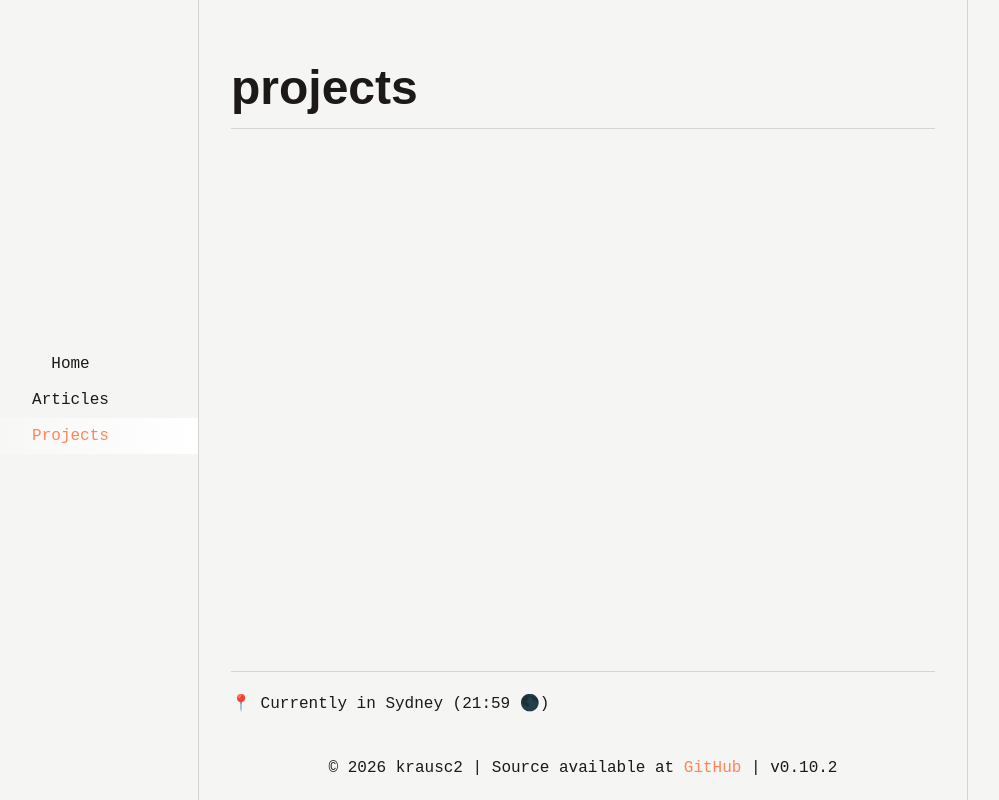
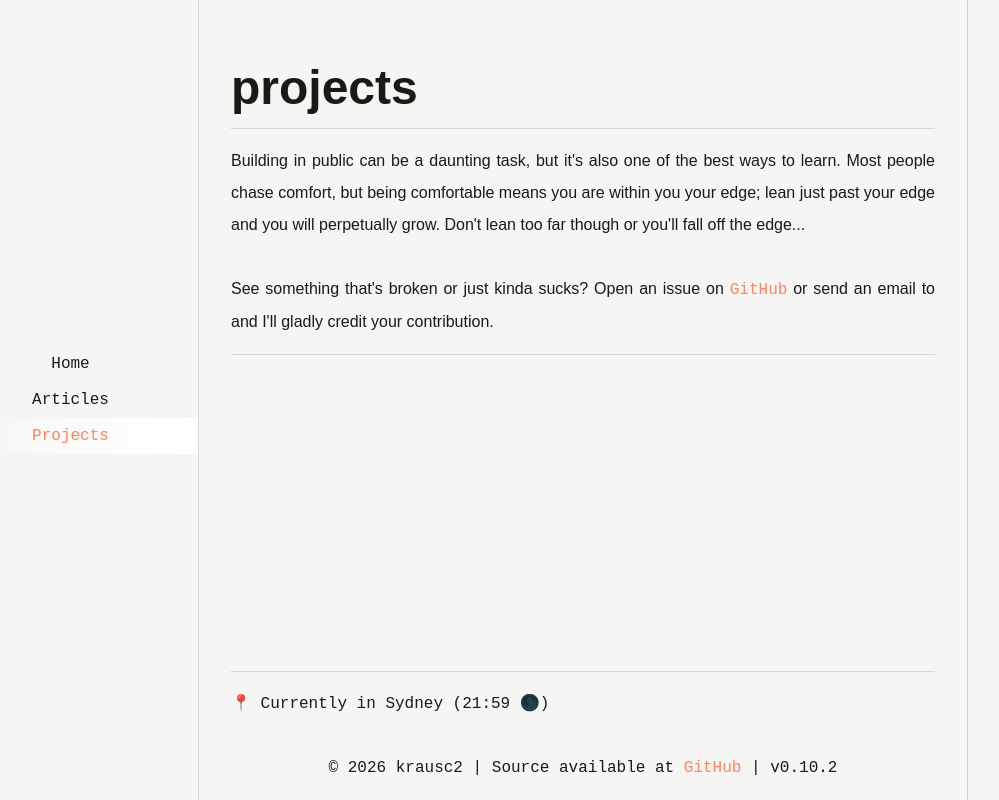
Before and after one commit to krausc2/kc2.dev, a SvelteKit app: page /projects in a window 1280 px wide. Shown: the whole page, without its empty margins (57-1056 px from the left). Built offline with nearby package versions, Linux system fonts and the light colour scheme.

Commit message:
feat: add page description and email logic

```diff
--- a/src/routes/projects/+page.svelte
+++ b/src/routes/projects/+page.svelte
@@ -1,3 +1,32 @@
+<script lang="ts">
+	import { onMount } from "svelte";
+	import { env } from "$env/dynamic/public";
+
+	let emailAddress = $state("[EMAIL PROTECTED]");
+	let emailHref = $state("");
+
+	onMount(() => {
+		emailAddress = env.PUBLIC_EMAIL;
+		emailHref = `mailto:${env.PUBLIC_EMAIL}`;
+	});
+</script>
+
 <section class="mb-32 flex flex-col">
-	<p class="mb-4 border-b pb-4 text-5xl leading-none font-bold">projects</p>
+	<p class="border-b pb-4 text-5xl leading-none font-bold">projects</p>
+
+	<div class="flex flex-col gap-8 border-b border-stone-300 pt-4 pb-4">
+		<p>
+			Building in public can be a daunting task, but it's also one of the best ways to learn. Most
+			people chase comfort, but being comfortable means you are within you your edge; lean just past
+			your edge and you will perpetually grow. Don't lean too far though or you'll fall off the
+			edge...
+		</p>
+		<p>
+			See something that's broken or just kinda sucks? Open an issue on <a
+				href="https://github.com/krausc2?tab=repositories"
+				target="_blank"
+				class="font-mono text-custom-coral hover:underline">GitHub</a
+			> or send an email to <a href={emailHref} class="font-mono text-custom-coral hover:underline">{emailAddress}</a> and I'll gladly credit your contribution.
+		</p>
+	</div>
 </section>
```
